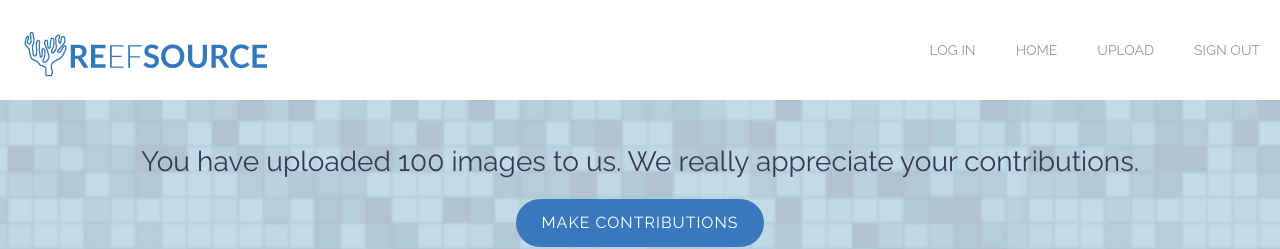
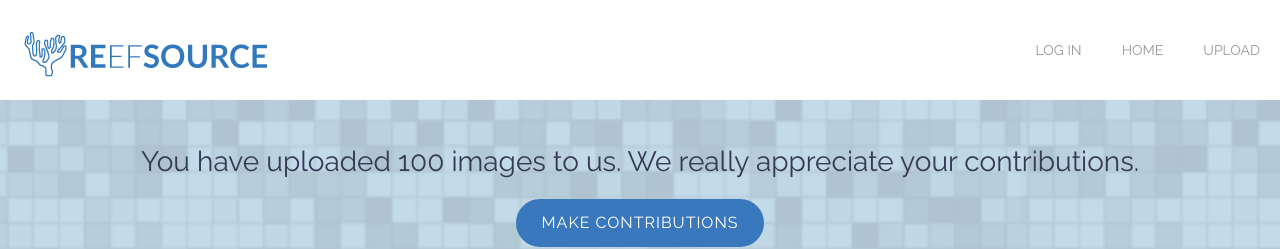
Before and after one commit to reefsource/reefsource.github.io, a Jekyll site: the page dashboard.html, which Jekyll copies as it is, in a window 1280 px wide. Shown: the top 249 px of the page. Built offline with Jekyll 4.4.1, drawn with Linux system fonts in a browser that asks for light colours; comment, search, counter and statistics services are not loaded.

Commit message:
Update dashboard.html

```diff
--- a/dashboard.html
+++ b/dashboard.html
@@ -82,7 +82,11 @@
 
 
             <li>
-            	<a href="#user_profile" id="user-db-button-text" class="user_db_button">LOG IN</a>
+            	<a href="#user_profile" id="user-db-button-text" data-dropdown="hover1" data-options="is_hover:true;" class="user_db_button">LOG IN</a>
+              </a>
+              <ul id="hover1" class="f-dropdown" data-dropdown-content>
+                <li><a href="index.html" onclick="signOut();">Sign Out</a></li>
+              </ul>
             </li>
             <li>
             	<a href="index.html">HOME</a>
@@ -93,9 +97,9 @@
               	</a>
 
             </li>
-            <li>
+<!--             <li>
             	<a href="" onclick="signOut();">Sign Out</a>
-            </li>
+            </li> -->
       </ul>
     </section>
   </nav>
```
